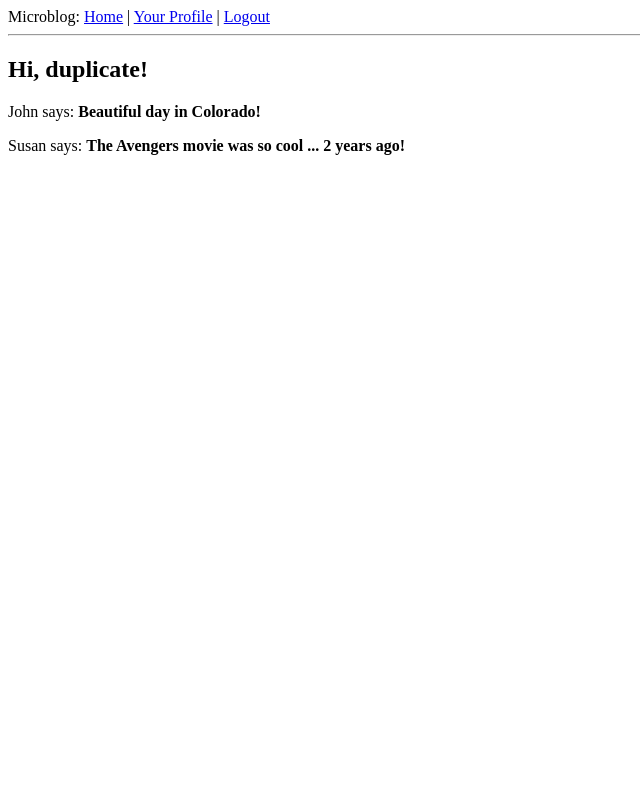
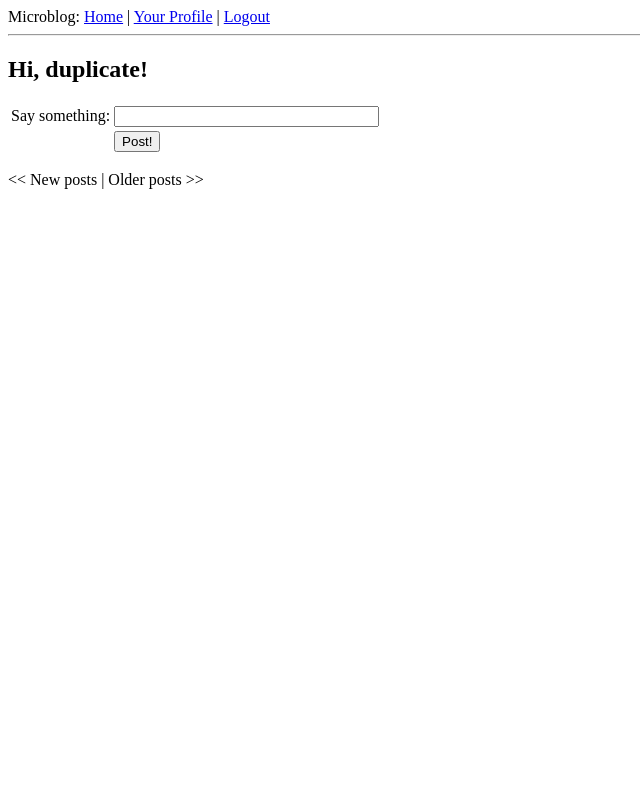
Before and after one commit to DCHuber/microblog, a Flask app: page / in a window 1280 px wide. Shown: the whole page, without its empty margins (0-640 px from the left). Run offline with Flask 2, Linux system fonts and the light colour scheme; a user stored in the database is signed in; data comes from the database, SQL or seed files in the repository; data that the repository does not hold is empty; parts of the project's set-up code (start-up, migrations or seed data) failed here and were passed over.

Commit message:
Part IX - Pagination

```diff
--- a/app/forms.py
+++ b/app/forms.py
@@ -2,6 +2,9 @@ from flask.ext.wtf import Form
 from wtforms import StringField, BooleanField, TextAreaField
 from wtforms.validators import DataRequired, Length
 from app.models import User
+
+class PostForm(Form):
+	post = StringField('post', validators=[DataRequired()])
 
 class EditForm(Form):
 	nickname = StringField('nickname', validators=[DataRequired()])
--- a/app/models.py
+++ b/app/models.py
@@ -20,6 +20,9 @@ class User(db.Model):
 								secondaryjoin=(followers.c.followed_id == id),
 								backref=db.backref('followers', lazy='dynamic'),
 								lazy='dynamic')
+
+	def sorted_posts(self):
+		return self.posts.order_by(Post.timestamp.desc())
 
 	def followed_posts(self):
 		return Post.query.join(followers, (followers.c.followed_id == Post.user_id)).filter(followers.c.follower_id == self.id).order_by(Post.timestamp.desc())
--- a/app/templates/index.html
+++ b/app/templates/index.html
@@ -1,7 +1,36 @@
 {% extends "base.html" %}
 {% block content %}
-	<h2>Hi, {{ user.nickname }}!</h2>
-	{% for post in posts %}
-	  <div><p>{{ post.author.nickname }} says: <b>{{ post.body }}</b></p></div>
+	<h2>Hi, {{ g.user.nickname }}!</h2>
+	<form action="" method="post" name="post">
+		{{ form.hidden_tag() }}
+		<table>
+			<tr>
+				<td>Say something:</td>
+				<td>{{ form.post(size=30, maxlength=140) }}</td>
+				<td>
+				{% for error in form.post.errors %}
+					<span style="color: red;">[{{ error }}]</span><br>
+				{% endfor %}
+				</td>
+			</tr>
+			<tr>
+				<td></td>
+				<td><input type="submit" value="Post!"></td>
+			</tr>
+		</table>
+	</form>
+	<!-- posts is returned as a Paginate object -->
+	{% for post in posts.items %}
+		{% include 'post.html' %}
 	{% endfor %}
+	{% if posts.has_prev %}
+		<a href="{{ url_for('index', page=posts.prev_num) }}"><< Newer Posts</a>
+	{% else %}
+		<< New posts
+	{% endif %} |
+	{% if posts.has_next %}
+		<a href="{{ url_for('index', page=posts.next_num) }}">Older Posts >></a>
+	{% else %}
+	Older posts >>
+	{% endif %}
 {% endblock %}
--- a/app/views.py
+++ b/app/views.py
@@ -1,9 +1,10 @@
 from flask import render_template, flash, redirect, session, url_for, request, g
 from flask.ext.login import login_user, logout_user, current_user, login_required
 from app import app, db, lm, oid
-from forms import LoginForm, EditForm
-from models import User
+from forms import LoginForm, EditForm, PostForm
+from models import User, Post
 from datetime import datetime
+from config import POSTS_PER_PAGE
 
 @lm.user_loader
 def load_user(id):
@@ -63,40 +64,34 @@ def logout():
 	logout_user()
 	return redirect(url_for('index'))
 
-@app.route('/')
-@app.route('/index')
+@app.route('/', methods=['GET', 'POST'])
+@app.route('/index', methods=['GET', 'POST'])
+@app.route('/index/<int:page>', methods=['GET', 'POST'])
 @login_required
-def index():
-	#return "Hello from the world of FLask!"
-	#user = {'nickname': 'Bob'}  # fake user
-	user = g.user
-	posts = [ # fake array of posts
-		{
-			'author': {'nickname': 'John'},
-			'body': 'Beautiful day in Colorado!'
-		},
-		{
-			'author': {'nickname': 'Susan'},
-			'body': 'The Avengers movie was so cool ... 2 years ago!'
-		}
-	]
+def index(page=1):
+	form = PostForm()
+	if form.validate_on_submit():
+		post = Post(body=form.post.data, timestamp=datetime.utcnow(), author=g.user)
+		db.session.add(post)
+		db.session.commit()
+		flash('Your post is now live!')
+		return redirect(url_for('index'))
+	posts = g.user.followed_posts().paginate(page, POSTS_PER_PAGE, False)
 	return render_template('index.html',
 							title='Home',
-							user=user,
+							form=form,
 							posts=posts)
 
 # User profile page
 @app.route('/user/<nickname>')
+@app.route('/user/<nickname>/<int:page>')
 @login_required
-def user(nickname):
+def user(nickname, page=1):
 	user = User.query.filter_by(nickname=nickname).first()
 	if user == None:
 		flash('User %s not found.' % nickname)
 		return redirect(url_for('index'))
-	posts = [
-		{'author': user, 'body': 'Test post #1'},
-		{'author': user, 'body': 'Test post #2'}
-	]
+	posts = user.sorted_posts().paginate(page, POSTS_PER_PAGE, False)
 	return render_template('user.html',
 							user=user,
 							posts=posts)
--- a/config.py
+++ b/config.py
@@ -14,6 +14,8 @@ OPENID_PROVIDERS = [
     {'name': 'Flickr', 'url': 'http://www.flickr.com/<username>'},
     {'name': 'MyOpenID', 'url': 'https://www.myopenid.com'}]
 
+# pagination
+POSTS_PER_PAGE = 5
 
 # mail server settings....
   # command to run an smtp console window:
```
Also changed, not shown: app/templates/user.html (+11 -1 lines).
